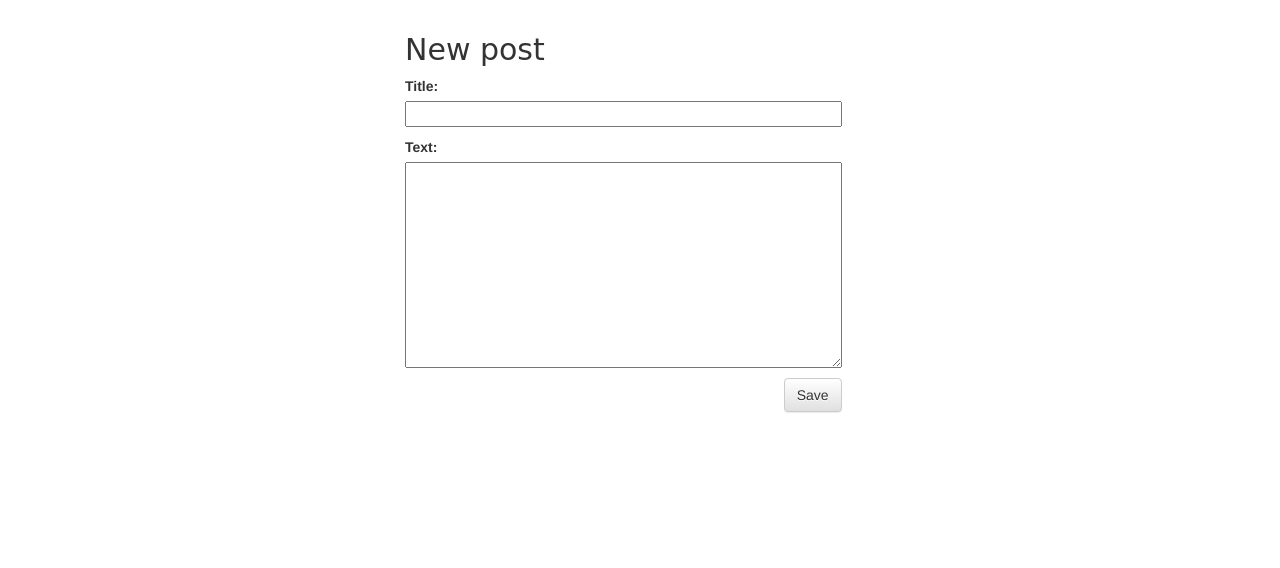
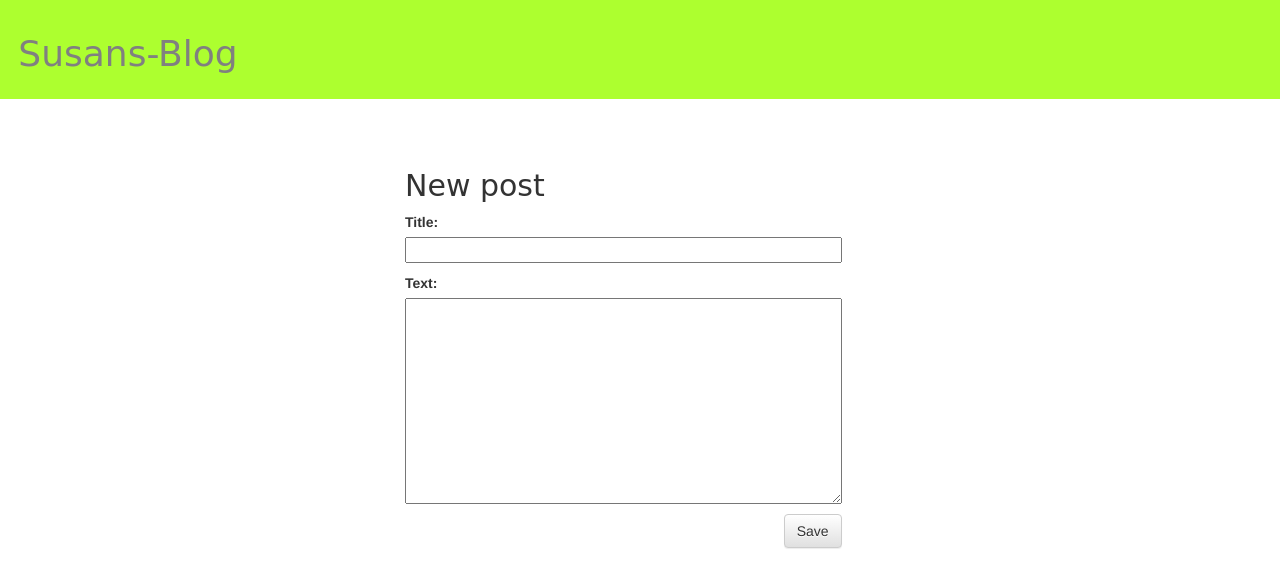
Before and after one commit to frxncsco/UrbanGardening, a Django app: page /post/new/ in a window 1280 px wide. Shown: the part 361-929 px from the top of the page. Before the commit the page ends 774 px from the top, so only its background shows below. Run offline with Django 3.2, Linux system fonts and the light colour scheme; some libraries are stand-ins or nearby versions.

Commit message:
Statische Leiste; neues Hintergundbild; Probleme beseitigt

```diff
--- a/blog/static/css/blog.css
+++ b/blog/static/css/blog.css
@@ -1,27 +1,25 @@
 .page-header {
-    background-color: rgb(94, 194, 0);
-    background-image: url("https://golosiy.com/wp-content/uploads/2016/01/centralpark_panorama.jpg");
+    background-image: url("https://cdn.pixabay.com/photo/2017/04/07/13/16/leaf-2210973_960_720.jpg");
     background-size: 100% auto;
     margin-top: 0;
     padding: 135px;
-    position: sticky;
-    top: 0;
+    margin-bottom: 0px;
 }
 
 .page-header h1, .page-header h1 a, .page-header h1 a:visited, .page-header h1 a:active {
     color: #000000;
-    font-size: 36pt;
+    font-size: 40pt;
+    font-weight: 800;
     text-decoration: none;
-    position: sticky;
-    top: 0px;
 }
 
 .content {
+    margin-top: 50px;
     margin-bottom: 20px;
     left: 50%;
 	width: 700px;
 	margin-left: -250px;
-	position: relative;
+    position: relative;
 }
 
 h1, h2, h3, h4 {
@@ -52,7 +50,7 @@ h1, h2, h3, h4 {
 .post {
     margin-bottom: 60px;
     text-align: center;
-    border-color: rgb(94, 194, 0);
+    border-color:yellowgreen;
     border-width: 5px;
     border-style: solid;
 
@@ -61,9 +59,39 @@ h1, h2, h3, h4 {
 .post h2 a, .post h2 a:visited {
     color: #000000;
 }
-.text-center{
+
+header {
+    background-color: greenyellow;
+    width: 100%;
+    height: 100px;
+    line-height: 100px;
+    position: sticky;
+    display: flex;
+    top: 0px;
     text-align: center;
+    align-items: center;
 }
-.text-right {
-    text-align: right;
+
+.box1 {
+    color: grey;
+    width: 20%;
+    height: auto;
+    display: flex;
+    text-align: center;
+    align-items: center;
+    justify-content: center;
 }
+.box2 {
+    width: 80%;
+    height: auto;
+}
+
+.box2 ul{
+    float: right;
+    padding-right: 50px;
+    display: block;
+}
+
+.box2 ul h1 a{
+    color: grey;
+}
--- a/blog/templates/blog/base.html
+++ b/blog/templates/blog/base.html
@@ -11,11 +11,20 @@
         <div class="page-header text-center">
                 <h1><a href="/">Safe the Susan</a></h1>
         </div>
-        <div class="text-right">
-            {% if user.is_authenticated %}
-                <h1><a href="{% url 'post_new' %}"><span class="glyphicon glyphicon-plus"></span></a></h1>
-            {% endif %}
-        </div>
+        <header>
+            <div class="box1">
+                <h1>Susans-Blog</h1>
+            </div>
+            <div class="box2">
+                <ul>
+                    <h1>
+                    {% if user.is_authenticated %}
+                        <a href="{% url 'post_new' %}"><span class="glyphicon glyphicon-plus"></span></a>
+                    {% endif %}
+                    </h1>
+                </ul>
+            </div>
+    </header>
         <div class="content container">
             <div class="row">
                 <div class="col-md-8">
```
